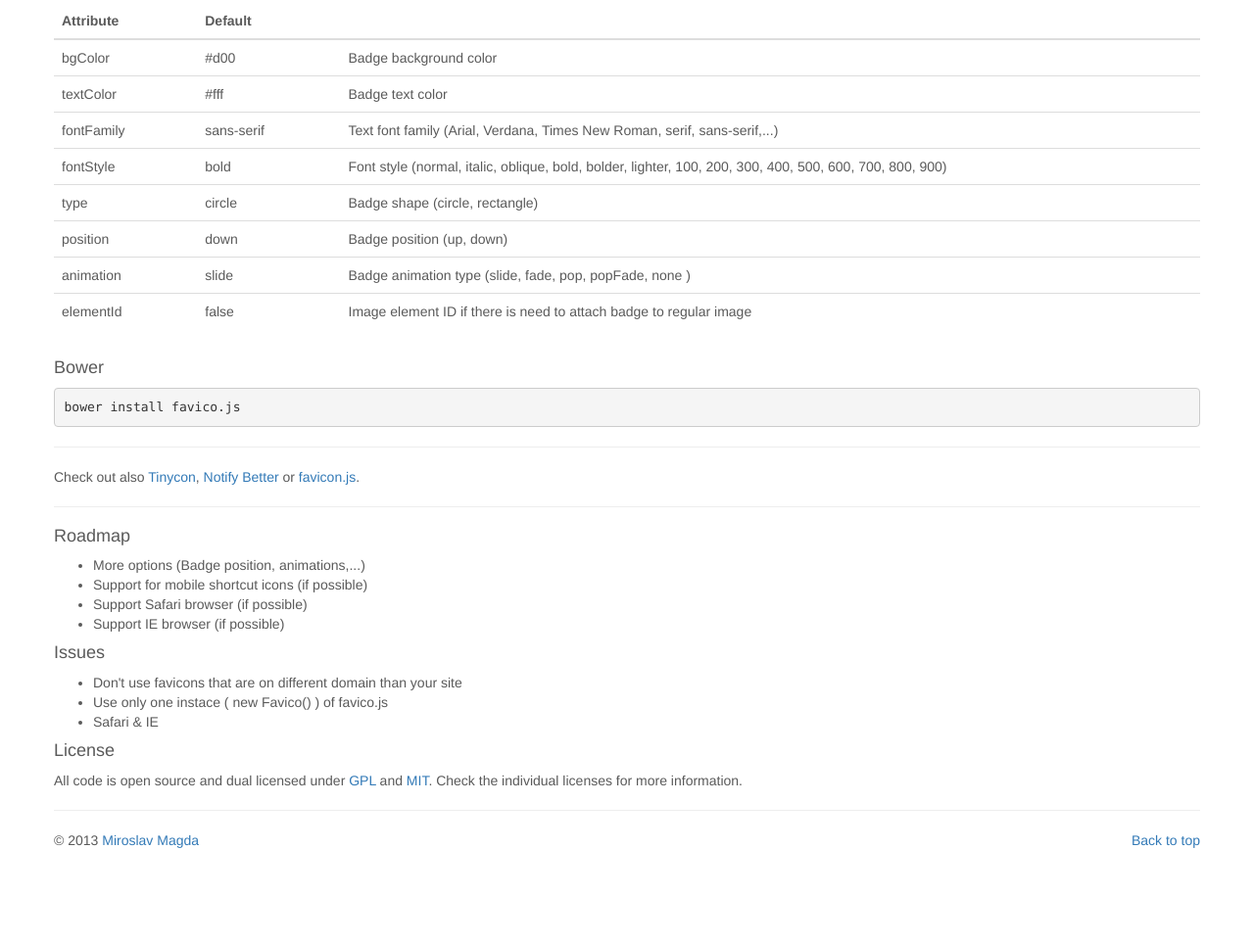
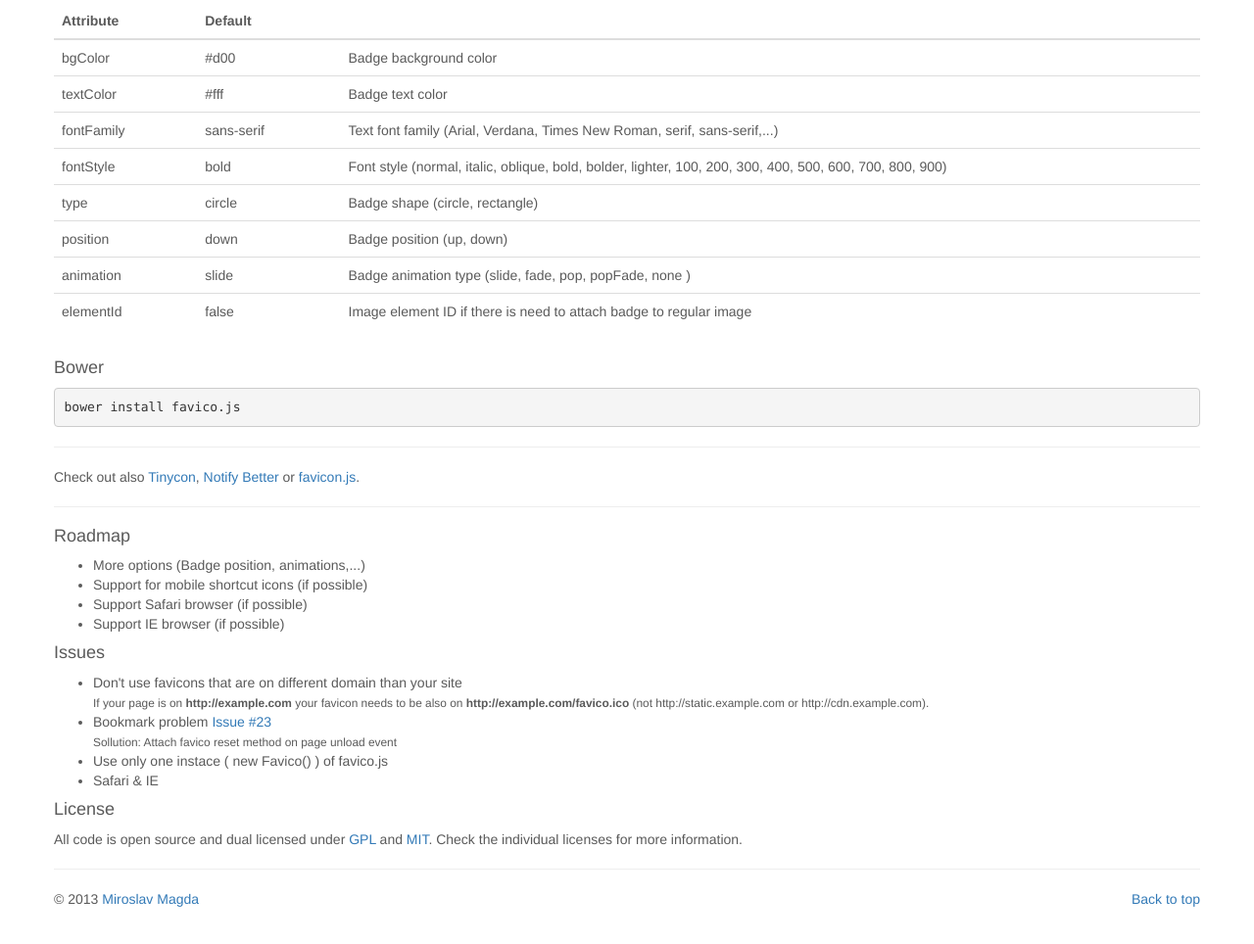
Before and after one commit to ejci/favico.js, a website: page page/index.html in a window 1280 px wide. Shown: the part 2278-3242 px from the top of the page at 98% size. Before the commit the page ends 3196 px from the top, so only its background shows below. Drawn offline with nearby package versions, Linux system fonts and the light colour scheme.

Commit message:
fixes #23 Updated documentation

```diff
--- a/page/index.html
+++ b/page/index.html
@@ -470,7 +470,12 @@ favicon.webcam('stop');
             <p>
                 <ul>
                     <li>
-                        Don't use favicons that are on different domain than your site
+                        Don't use favicons that are on different domain than your site<br />
+                        <small>If your page is on <b>http://example.com</b> your favicon needs to be also on <b>http://example.com/favico.ico</b> (not http://static.example.com or http://cdn.example.com).</small>
+                    </li>
+                    <li>
+                        Bookmark problem <a href="https://github.com/ejci/favico.js/issues/23">Issue #23</a><br/>
+                        <small>Sollution: Attach favico reset method on page unload event</small>
                     </li>
                     <li>
                         Use only one instace ( new Favico() ) of favico.js
```
